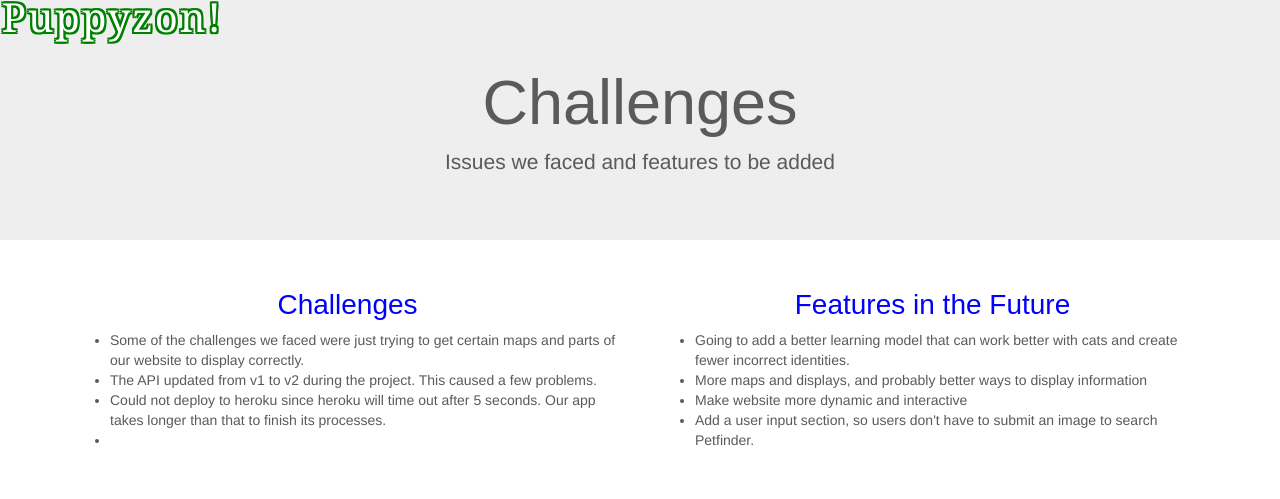
After one commit to cschurter/PuppyZonWorking, a Flask app: template templates/challenges.html in a window 1280 px wide, after a click that opens the changed part. The commit adds this page. Shown: the top 499 px of the page. Run offline with Flask 2, Linux system fonts and the light colour scheme; the template is opened without the code that fills it, so the values that code supplies are empty; some libraries are stand-ins or nearby versions.

Commit message:
added pages, changed style and index

```diff
--- /dev/null
+++ b/templates/challenges.html
@@ -0,0 +1,130 @@
+<!--Index.html-->
+<!DOCTYPE html>
+<html lang="en">
+
+<head>
+    <meta charset="UTF-8">
+    <meta name="viewport" content="width=device-width, initial-scale=1.0">
+    <meta http-equiv="X-UA-Compatible" content="ie=edge">
+    <title>PuppyZon</title>
+
+    <!--Bootstrap-->
+    <link rel="stylesheet" href="https://maxcdn.bootstrapcdn.com/bootstrap/3.3.7/css/bootstrap.min.css">
+
+    <script src="https://ajax.googleapis.com/ajax/libs/jquery/1.12.4/jquery.min.js"></script>
+    <script src="https://maxcdn.bootstrapcdn.com/bootstrap/3.3.7/js/bootstrap.min.js"></script>
+
+    <!--Leaflet css -->
+    <link rel="stylesheet" href="https://unpkg.com/leaflet@1.4.0/dist/leaflet.css"
+        integrity="sha512-puBpdR0798OZvTTbP4A8Ix/l+A4dHDD0DGqYW6RQ+9jxkRFclaxxQb/SJAWZfWAkuyeQUytO7+7N4QKrDh+drA=="
+        crossorigin="" />
+    <!-- Leaflet's JS -->
+    <!-- Make sure you put this AFTER Leaflet's CSS -->
+    <script src="https://unpkg.com/leaflet@1.4.0/dist/leaflet.js"
+        integrity="sha512-QVftwZFqvtRNi0ZyCtsznlKSWOStnDORoefr1enyq5mVL4tmKB3S/EnC3rRJcxCPavG10IcrVGSmPh6Qw5lwrg=="
+        crossorigin=""></script>
+
+
+    <link rel="stylesheet" type="text/css" media="screen" href="../static/css/style.css">
+    <link rel="stylesheet" type="text/css" media="screen" href="../static/css/test.css">
+
+
+    <!--Bootstrap-->
+
+    <!-- <link rel="stylesheet" href="https://stackpath.bootstrapcdn.com/bootstrap/4.3.1/css/bootstrap.min.css"
+        integrity="sha384-ggOyR0iXCbMQv3Xipma34MD+dH/1fQ784/j6cY/iJTQUOhcWr7x9JvoRxT2MZw1T" crossorigin="anonymous"> -->
+
+    <!--Check if browser supports file uploads-->
+    <!-- <script>
+            if (window.File && window.FileReader && window.FileList && window.Blob) {
+            alert("File API supported.!");
+            } else {
+            alert("The File APIs are not fully supported in this browser.");
+            }
+            </script> -->
+
+    <!--plotly-->
+    <script src="https://cdn.plot.ly/plotly-latest.min.js"></script>
+
+    <script src="https://d3js.org/d3.v5.min.js"></script>
+</head>
+
+<body>
+     <!-- NAVBAR
+    =================== -->
+    <div class="navbar-wrapper">
+        <!-- Wrap the .navbar in .container to center it within the absolutely positioned parent. -->
+        <div class="container">
+            <div class="navbar navbar-inverse">
+                <div class="navbar-inner">
+                    <!-- <a class="brand" href="index.html">Puppyzon!</a> -->
+                    <a class="navbar-brand" href="#">
+                        <span><img src="../static/images/fat_dog.png" width="95" height="50"
+                                background-color="transparent" id="logo">Puppyzon!
+                        </span>
+                    </a>
+                    <br>
+                    <!-- Responsive Navbar Part 1: Button for triggering responsive navbar (not covered in tutorial). Include responsive CSS to utilize. -->
+                    <button type="button" class="btn btn-navbar" data-toggle="collapse" data-target=".nav-collapse">
+                        <span class="icon-bar"></span>
+                        <span class="icon-bar"></span>
+                        <span class="icon-bar"></span>
+                    </button>
+                    <!-- Responsive Navbar Part 2: Place all navbar contents you want collapsed withing .navbar-collapse.collapse. -->
+                    <div class="nav-collapse collapse">
+                        <ul class="nav">
+                            <li class="active" id="menu-items"><a href="index.html" id="menu-items">Home</a></li>
+                            <li id="menu-items"><a href="challenges.html" id="menu-items">Challenges</a></li>
+                            <li id="menu-items"><a href="process.html" id="menu-items">Our Process</a></li>
+                            <!-- <li><a href="#upload_header"></a>Our App</li> -->
+                            <!-- Read about Bootstrap dropdowns at http://twitter.github.com/bootstrap/javascript.html#dropdowns -->
+                            <!-- <li class="dropdown">
+                                <a href="#" class="dropdown-toggle" data-toggle="dropdown">Dropdown <b
+                                        class="caret"></b></a>
+                                <ul class="dropdown-menu">
+                                    <li><a href="#">Action</a></li>
+                                    <li><a href="#">Another action</a></li>
+                                    <li><a href="#">Something else here</a></li>
+                                    <li class="divider"></li>
+                                    <li class="nav-header">Nav header</li>
+                                    <li><a href="#">Separated link</a></li>
+                                    <li><a href="#">One more separated link</a></li>
+                                </ul>
+                            </li> -->
+                        </ul>
+                    </div>
+                    <!--/.nav-collapse -->
+                </div><!-- /.navbar-inner -->
+            </div><!-- /.navbar -->
+
+        </div> <!-- /.container -->
+    </div><!-- /.navbar-wrapper -->
+    <div class="jumbotron text-center">
+            <h1 class="display-4 text-center" id="Jumbo_welcome">Challenges</h1>
+            <p class="lead" id="Jumbo-description">Issues we faced and features to be added</p>
+        </div>
+    <div class="container">
+        <div class = "row">
+            <div class="col-md-6">
+              <h1> Challenges </h1>
+              <ul>
+                <li> Some of the challenges we faced were just trying to get certain maps and parts of our website to display correctly.</li>
+                <li> The API updated from v1 to v2 during the project. This caused a few problems.</li>
+                <li> Could not deploy to heroku since heroku will time out after 5 seconds. Our app takes longer than that to finish its processes.</li>
+                <li> </li>
+              </ul>
+            </div>
+            <div class="col-md-6">
+                <h1> Features in the Future</h1>
+                <ul>
+                    <li>Going to add a better learning model that can work better with cats and create fewer incorrect identities.</li>
+                    <li>More maps and displays, and probably better ways to display information</li>
+                    <li>Make website more dynamic and interactive</li>
+                    <li>Add a user input section, so users don't have to submit an image to search Petfinder.</li>
+                </ul>
+            </div>
+            </div> <!-- End of Text body-->
+        </div> <!-- End of Row Body -->
+    </div>
+</body>
+</html>
--- a/templates/index.html
+++ b/templates/index.html
@@ -137,7 +137,7 @@
                         <h1>Future of Puppyzon</h1>
                         <p class="lead"> Want to know what we have planned for the future? Click here to find out what
                             we have planned for the future!</p>
-                        <a class="btn btn-large btn-primary" href="templates/challenges.html">Browse gallery</a>
+                        <a class="btn btn-large btn-primary" href="templates/challenges.html">Plans for the Future</a>
                     </div>
                 </div>
             </div>
```
Also changed, not shown: templates/process.html (added, +119 -0 lines).
